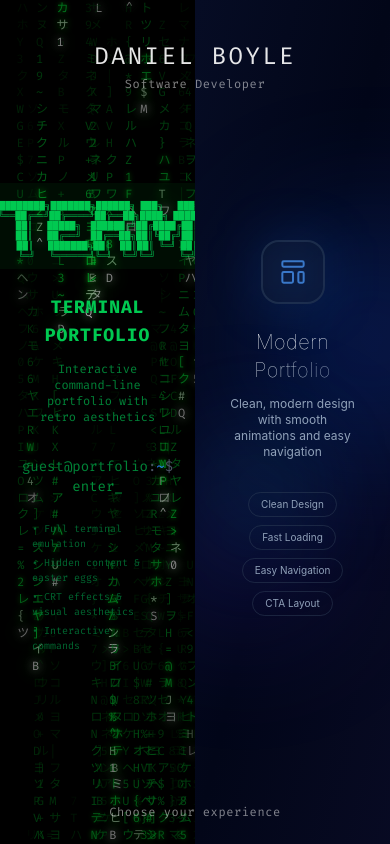
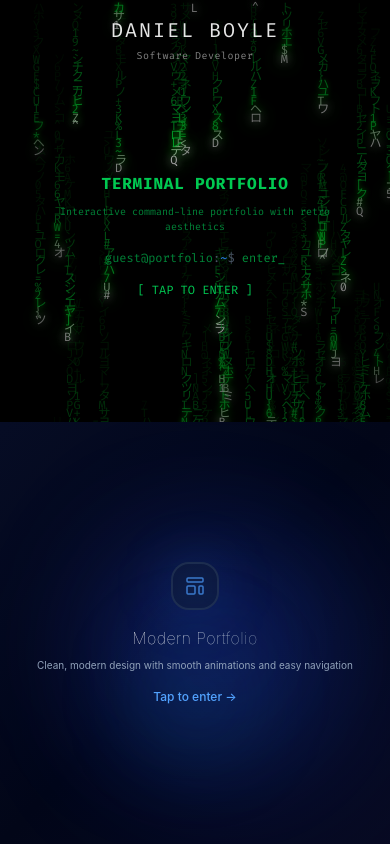
Before and after one commit to danboyle7/portfolio, a Next.js app: page / in a window 390 px wide. Built offline with nearby package versions, Linux system fonts and the light colour scheme.

Commit message:
feat: update markdown renderer

```diff
--- a/src/components/terminal/PortfolioSplash.tsx
+++ b/src/components/terminal/PortfolioSplash.tsx
@@ -177,27 +177,27 @@ export function PortfolioSplash({
   };
 
   return (
-    <div className="fixed inset-0 flex">
+    <div className="fixed inset-0 flex flex-col sm:flex-row">
       {/* Header with name - always visible */}
-      <div className="absolute top-0 right-0 left-0 z-40 flex justify-center pt-10">
+      <div className="absolute top-0 right-0 left-0 z-40 flex justify-center pt-4 sm:pt-10">
         <div className="text-center">
-          <h1 className="mb-1 text-2xl font-light tracking-widest text-white/90 sm:text-3xl md:text-4xl">
+          <h1 className="mb-1 text-xl font-light tracking-widest text-white/90 sm:text-3xl md:text-4xl">
             DANIEL BOYLE
           </h1>
-          <div className="text-xs tracking-wider text-white/50 sm:text-sm">
+          <div className="text-[10px] tracking-wider text-white/50 sm:text-sm">
             Software Developer
           </div>
         </div>
       </div>
 
-      {/* Left side - Terminal Portfolio */}
+      {/* Top/Left side - Terminal Portfolio */}
       <button
-        className={`group relative h-full cursor-pointer overflow-hidden transition-all duration-500 ${
+        className={`group relative cursor-pointer overflow-hidden transition-all duration-500 ${
           hoveredSide === "left"
-            ? "w-[55%]"
+            ? "h-[55%] w-full sm:h-full sm:w-[55%]"
             : hoveredSide === "right"
-              ? "w-[45%]"
-              : "w-1/2"
+              ? "h-[45%] w-full sm:h-full sm:w-[45%]"
+              : "h-1/2 w-full sm:h-full sm:w-1/2"
         }`}
         onMouseEnter={() => setHoveredSide("left")}
         onMouseLeave={() => setHoveredSide(null)}
@@ -237,9 +237,9 @@ export function PortfolioSplash({
         </div>
 
         {/* Content */}
-        <div className="relative z-10 flex h-full flex-col items-center justify-center p-8 pt-24">
-          {/* ASCII Art Header */}
-          <pre className="mb-6 font-mono text-[8px] leading-tight text-green-500 transition-colors select-none group-hover:text-green-400 sm:text-[10px] md:text-xs">
+        <div className="relative z-10 flex h-full flex-col items-center justify-center p-4 pt-16 sm:p-8 sm:pt-24">
+          {/* ASCII Art Header - hidden on mobile */}
+          <pre className="mb-4 hidden font-mono text-[8px] leading-tight text-green-500 transition-colors select-none group-hover:text-green-400 sm:mb-6 sm:block sm:text-[10px] md:text-xs">
             {`
  ████████╗███████╗██████╗ ███╗   ███╗
  ╚══██╔══╝██╔════╝██╔══██╗████╗ ████║
@@ -250,17 +250,17 @@ export function PortfolioSplash({
 `}
           </pre>
 
-          <div className="space-y-3 text-center font-mono text-green-500">
-            <div className="text-lg font-bold tracking-wider transition-colors group-hover:text-green-400 sm:text-xl md:text-2xl">
+          <div className="space-y-2 text-center font-mono text-green-500 sm:space-y-3">
+            <div className="text-base font-bold tracking-wider transition-colors group-hover:text-green-400 sm:text-xl md:text-2xl">
               TERMINAL PORTFOLIO
             </div>
-            <div className="max-w-xs text-xs text-green-700 sm:text-sm">
+            <div className="max-w-xs text-[10px] text-green-700 sm:text-sm">
               Interactive command-line portfolio with retro aesthetics
             </div>
           </div>
 
           {/* Terminal prompt preview */}
-          <div className="mt-8 font-mono text-sm">
+          <div className="mt-4 font-mono text-xs sm:mt-8 sm:text-sm">
             <span className="text-green-700">guest@portfolio</span>
             <span className="text-gray-600">:</span>
             <span className="text-blue-500">~</span>
@@ -271,40 +271,40 @@ export function PortfolioSplash({
             <span className="animate-pulse text-green-500">_</span>
           </div>
 
-          {/* Features list */}
-          <div className="mt-6 space-y-1 text-left font-mono text-[10px] text-green-800 sm:text-xs">
+          {/* Features list - hidden on mobile */}
+          <div className="mt-4 hidden space-y-1 text-left font-mono text-[10px] text-green-800 sm:mt-6 sm:block sm:text-xs">
             <div>• Full terminal emulation</div>
             <div>• Hidden content & easter eggs</div>
             <div>• CRT effects & visual aesthetics</div>
             <div>• Interactive commands</div>
           </div>
 
-          {/* Hover instruction */}
+          {/* Hover/tap instruction */}
           <div
-            className={`mt-8 font-mono text-sm text-green-500 transition-opacity duration-300 ${
-              hoveredSide === "left" ? "opacity-100" : "opacity-0"
+            className={`mt-4 font-mono text-xs text-green-500 transition-opacity duration-300 sm:mt-8 sm:text-sm ${
+              hoveredSide === "left" ? "opacity-100" : "sm:opacity-0"
             }`}
           >
-            [ CLICK TO ENTER ]
+            [ TAP TO ENTER ]
           </div>
         </div>
 
-        {/* Border glow on hover - this is the only divider now */}
+        {/* Border glow on hover - horizontal on mobile, vertical on desktop */}
         <div
-          className={`absolute inset-y-0 right-0 w-[2px] bg-linear-to-b from-green-500/0 via-green-500 to-green-500/0 transition-opacity duration-500 ${
+          className={`absolute inset-x-0 bottom-0 h-[2px] bg-linear-to-r from-green-500/0 via-green-500 to-green-500/0 transition-opacity duration-500 sm:inset-x-auto sm:inset-y-0 sm:right-0 sm:h-auto sm:w-[2px] sm:bg-linear-to-b ${
             hoveredSide === "left" ? "opacity-100" : "opacity-0"
           }`}
         />
       </button>
 
-      {/* Right side - Modern Portfolio */}
+      {/* Bottom/Right side - Modern Portfolio */}
       <button
-        className={`group relative h-full cursor-pointer overflow-hidden transition-all duration-500 ${
+        className={`group relative cursor-pointer overflow-hidden transition-all duration-500 ${
           hoveredSide === "right"
-            ? "w-[55%]"
+            ? "h-[55%] w-full sm:h-full sm:w-[55%]"
             : hoveredSide === "left"
-              ? "w-[45%]"
-              : "w-1/2"
+              ? "h-[45%] w-full sm:h-full sm:w-[45%]"
+              : "h-1/2 w-full sm:h-full sm:w-1/2"
         }`}
         onMouseEnter={() => setHoveredSide("right")}
         onMouseLeave={() => setHoveredSide(null)}
@@ -334,17 +334,17 @@ export function PortfolioSplash({
 
         {/* Content - using modern portfolio font */}
         <div
-          className="relative z-10 flex h-full flex-col items-center justify-center p-8 pt-24"
+          className="relative z-10 flex h-full flex-col items-center justify-center p-4 sm:p-8 sm:pt-24"
           style={{
             fontFamily:
               "'Inter', 'SF Pro Display', -apple-system, BlinkMacSystemFont, 'Segoe UI', Roboto, sans-serif",
           }}
         >
           {/* Modern icon/logo */}
-          <div className="relative mb-6">
-            <div className="flex h-16 w-16 transform items-center justify-center rounded-2xl border-2 border-slate-700/50 bg-slate-900/50 transition-colors duration-300 group-hover:scale-105 group-hover:border-blue-500/40 sm:h-20 sm:w-20">
+          <div className="relative mb-4 sm:mb-6">
+            <div className="flex h-12 w-12 transform items-center justify-center rounded-2xl border-2 border-slate-700/50 bg-slate-900/50 transition-colors duration-300 group-hover:scale-105 group-hover:border-blue-500/40 sm:h-20 sm:w-20">
               <svg
-                className="h-8 w-8 text-blue-400/70 transition-colors duration-300 group-hover:text-blue-400 sm:h-10 sm:w-10"
+                className="h-6 w-6 text-blue-400/70 transition-colors duration-300 group-hover:text-blue-400 sm:h-10 sm:w-10"
                 fill="none"
                 viewBox="0 0 24 24"
                 stroke="currentColor"
@@ -361,19 +361,19 @@ export function PortfolioSplash({
             <div className="absolute -inset-2 rounded-2xl bg-blue-500/10 blur-xl transition-colors duration-500 group-hover:bg-blue-500/20" />
           </div>
 
-          <div className="space-y-3 text-center">
-            <h2 className="text-xl font-bold tracking-tight sm:text-2xl md:text-3xl">
+          <div className="space-y-2 text-center sm:space-y-3">
+            <h2 className="text-base font-bold tracking-tight sm:text-2xl md:text-3xl">
               <span className="bg-linear-to-r from-white via-slate-200 to-slate-400 bg-clip-text font-thin tracking-wide text-transparent">
                 Modern Portfolio
               </span>
             </h2>
-            <p className="max-w-xs text-xs text-slate-400 sm:text-sm">
+            <p className="max-w-xs text-[10px] text-slate-400 sm:text-sm">
               Clean, modern design with smooth animations and easy navigation
             </p>
           </div>
 
-          {/* Features pills */}
-          <div className="mt-8 flex max-w-xs flex-wrap justify-center gap-2">
+          {/* Features pills - hidden on mobile */}
+          <div className="mt-4 hidden max-w-xs flex-wrap justify-center gap-2 sm:mt-8 sm:flex">
             {[
               "Clean Design",
               "Fast Loading",
@@ -389,26 +389,26 @@ export function PortfolioSplash({
             ))}
           </div>
 
-          {/* Hover instruction */}
+          {/* Hover/tap instruction */}
           <div
-            className={`mt-8 text-sm font-medium text-blue-400 transition-opacity duration-300 ${
-              hoveredSide === "right" ? "opacity-100" : "opacity-0"
+            className={`mt-4 text-xs font-medium text-blue-400 transition-opacity duration-300 sm:mt-8 sm:text-sm ${
+              hoveredSide === "right" ? "opacity-100" : "sm:opacity-0"
             }`}
           >
-            Click to enter →
+            Tap to enter →
           </div>
         </div>
 
-        {/* Border glow on hover - this is the only divider now */}
+        {/* Border glow on hover - horizontal on mobile, vertical on desktop */}
         <div
-          className={`absolute inset-y-0 left-0 w-[2px] bg-linear-to-b from-white/0 via-white/70 to-white/0 transition-opacity duration-500 ${
+          className={`absolute inset-x-0 top-0 h-[2px] bg-linear-to-r from-white/0 via-white/70 to-white/0 transition-opacity duration-500 sm:inset-x-auto sm:inset-y-0 sm:left-0 sm:h-auto sm:w-[2px] sm:bg-linear-to-b ${
             hoveredSide === "right" ? "opacity-100" : "opacity-0"
           }`}
         />
       </button>
 
-      {/* Bottom instruction */}
-      <div className="absolute right-0 bottom-6 left-0 z-40 flex justify-center">
+      {/* Bottom instruction - hidden on mobile */}
+      <div className="absolute right-0 bottom-6 left-0 z-40 hidden justify-center sm:flex">
         <div className="text-xs tracking-wider text-white/50">
           Choose your experience
         </div>
--- a/src/styles/globals.css
+++ b/src/styles/globals.css
@@ -1,5 +1,6 @@
 @import "tailwindcss";
 @import "tw-animate-css";
+@plugin "@tailwindcss/typography";
 
 @custom-variant dark (&:is(.dark *));
 
```
Also changed, not shown: content/blog/building-terminal-portfolio.yaml (+26 -24 lines), package.json (+7 -0 lines), src/app/(modern)/blog/[slug]/BlogPostClient.tsx (+43 -62 lines), src/lib/terminal/generated-content.ts (+2 -2 lines), 2 other files (tests, documents, lock files or other folders).
